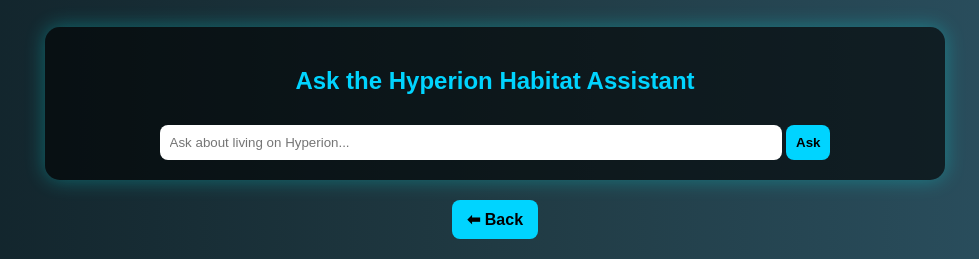
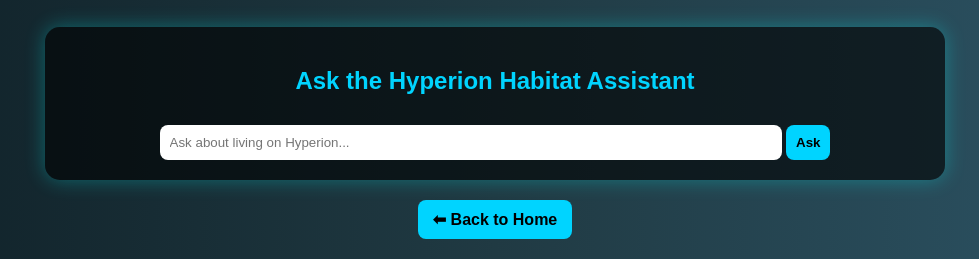
Before and after one commit to Wade185/space-habitat, a Python web app: template templates/hyperion.html in a window 1280 px wide. Shown: the part 789-1048 px from the top of the page, without its empty margins (145-1124 px from the left). Run offline with Jinja, Linux system fonts and the light colour scheme; the template is opened without the code that fills it, so the values that code supplies are empty.

Commit message:
Update hyperion.html

```diff
--- a/templates/hyperion.html
+++ b/templates/hyperion.html
@@ -110,7 +110,8 @@
       <div id="answerBox"></div>
     </div>
 
-    <a href="index.html" class="back-btn">⬅ Back</a>
+    <a href="/index.html" class="back-btn">⬅ Back to Home</a>
+
   </div>
 
   <script>
```
